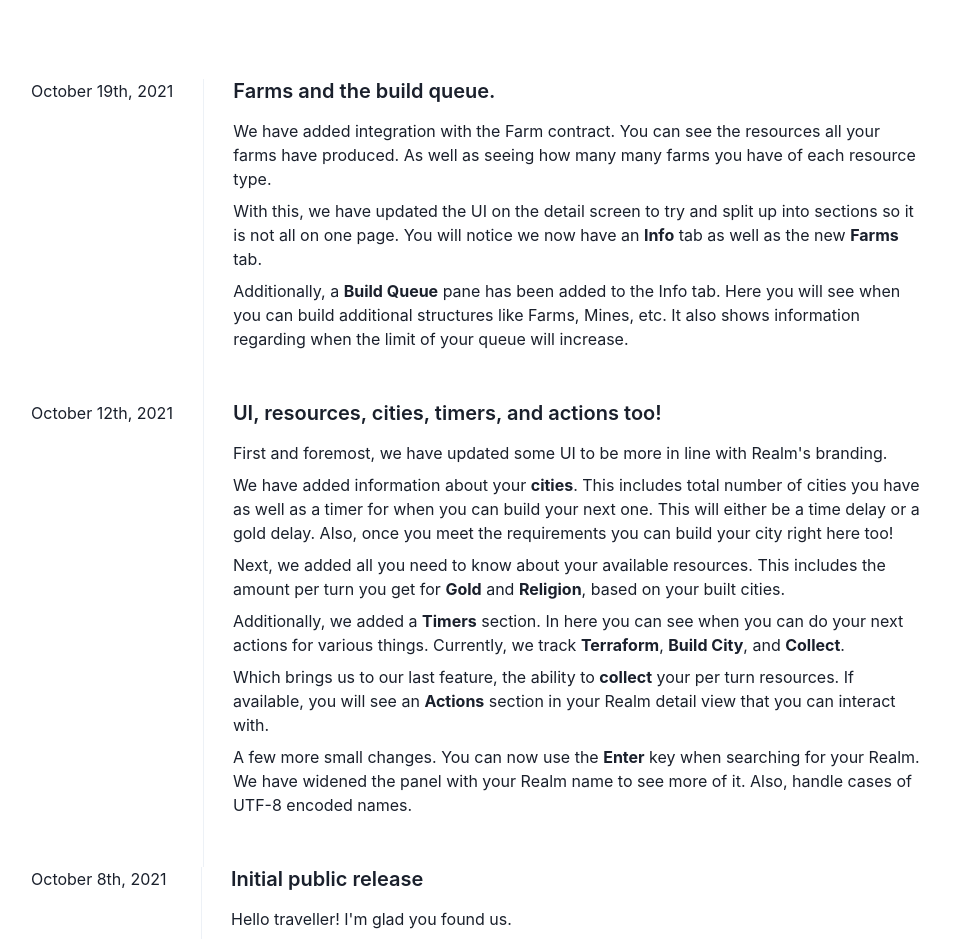
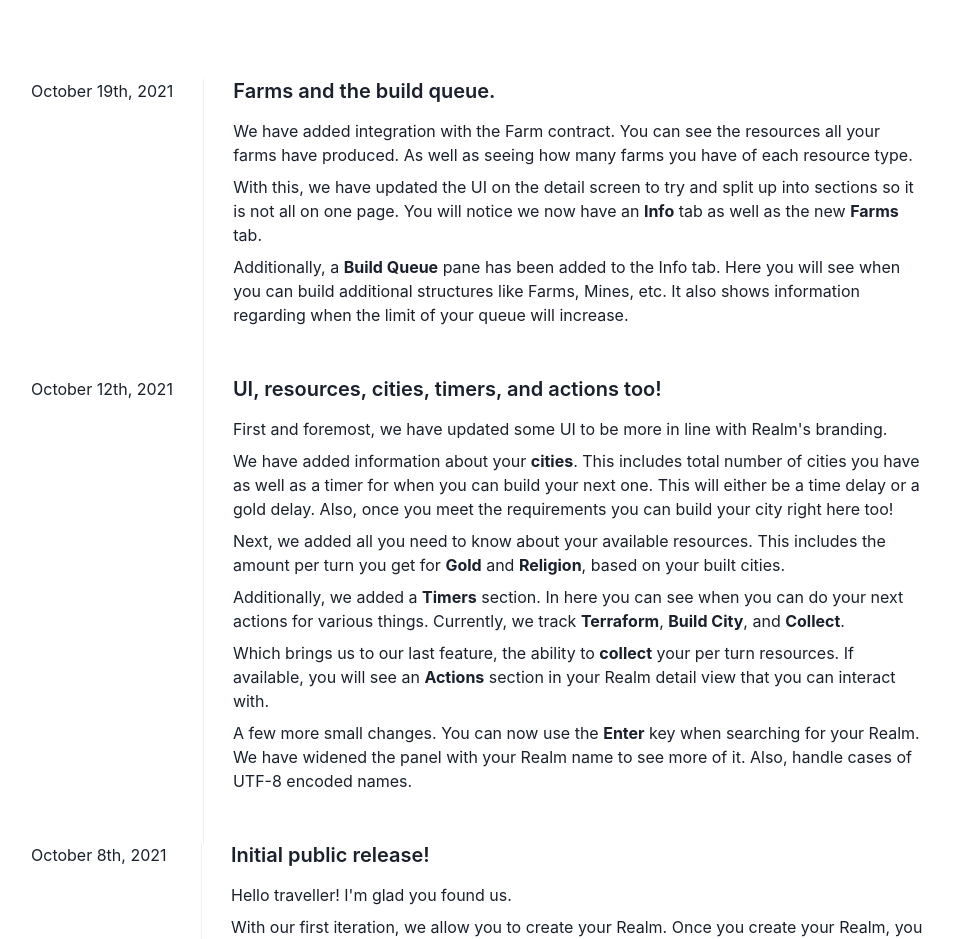
Before and after one commit to wyze/realm-ui, a Next.js app: page /changelog in a window 1280 px wide. Shown: the part 193-1132 px from the top of the page, without its empty margins (161-1114 px from the left). Built offline with nearby package versions, Linux system fonts and the light colour scheme.

Commit message:
s/many many/many/ lol

```diff
--- a/src/pages/changelog.tsx
+++ b/src/pages/changelog.tsx
@@ -41,7 +41,7 @@
             <Text>
               We have added integration with the Farm contract. You can see the
               resources all your farms have produced. As well as seeing how many
-              many farms you have of each resource type.
+              farms you have of each resource type.
             </Text>
             <Text>
               With this, we have updated the UI on the detail screen to try and
@@ -106,7 +106,7 @@
           <ChangelogDivider />
           <VStack align="flex-start">
             <Heading as="h4" fontWeight="semibold" mb="2" size="md">
-              Initial public release
+              Initial public release!
             </Heading>
             <Text>Hello traveller! I&apos;m glad you found us.</Text>
             <Text>
```
